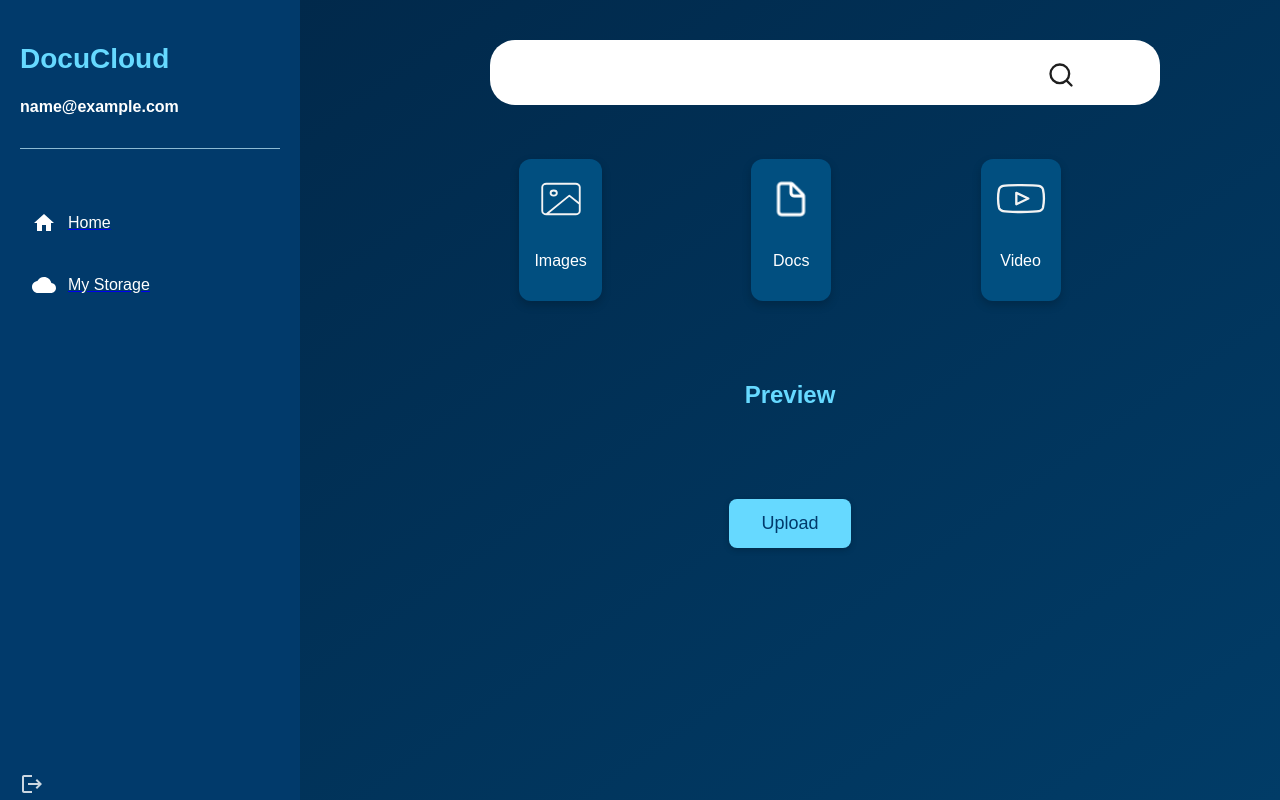
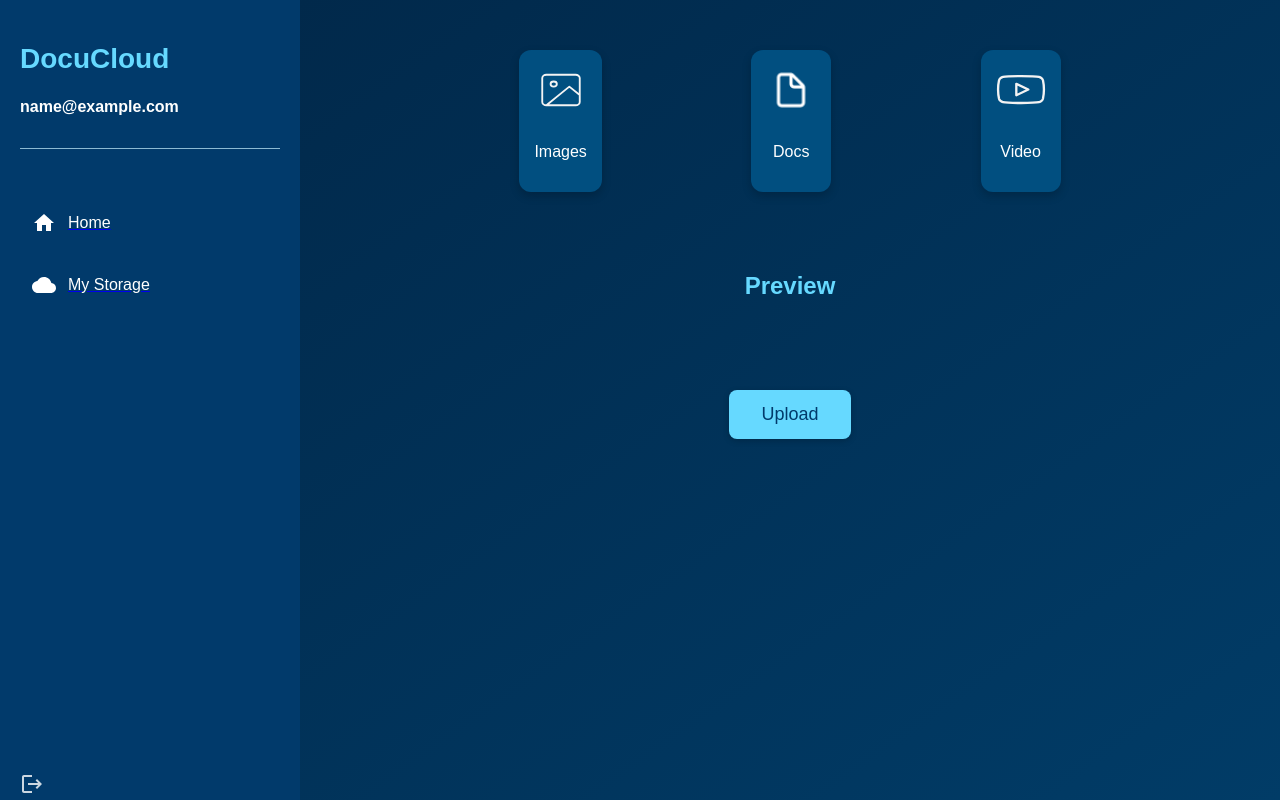
Before and after one commit to pasanmayura/Distributed-File-System, a React (Create React App) app in the folder frontend/: page /dashboard in a window 1280 px wide. Built offline with nearby package versions, Linux system fonts and the light colour scheme; sample sign-in values are in the browser's storage.

Commit message:
refactor Dashboard component: remove unused images and clean up header section

```diff
--- a/frontend/src/Dashboard.js
+++ b/frontend/src/Dashboard.js
@@ -1,7 +1,5 @@
 import React, { useState, useEffect } from "react";
 import { Sidebar } from "./Sidebar";
-import rectangle1 from "./images/rectangle-1.svg";
-import search from "./images/search.svg";
 import imageIcon from "./images/image.svg";
 import fileIcon from "./images/file.png";
 import youtubeIcon from "./images/youtube.svg";
@@ -73,10 +71,7 @@ export const Dashboard = () => {
     <div className="dashboard">
       <Sidebar />
       <main className="main-content">
-        <header className="main-header">
-          <img className="search-bar" alt="Search bar" src={rectangle1} />
-          <img className="search-icon" alt="Search icon" src={search} />
-        </header>
+
         <section className="content-section">
           <div className="content-item" onClick={() => triggerFileInput("image")}>
             <img className="icon" alt="Gallery" src={imageIcon} />
```
